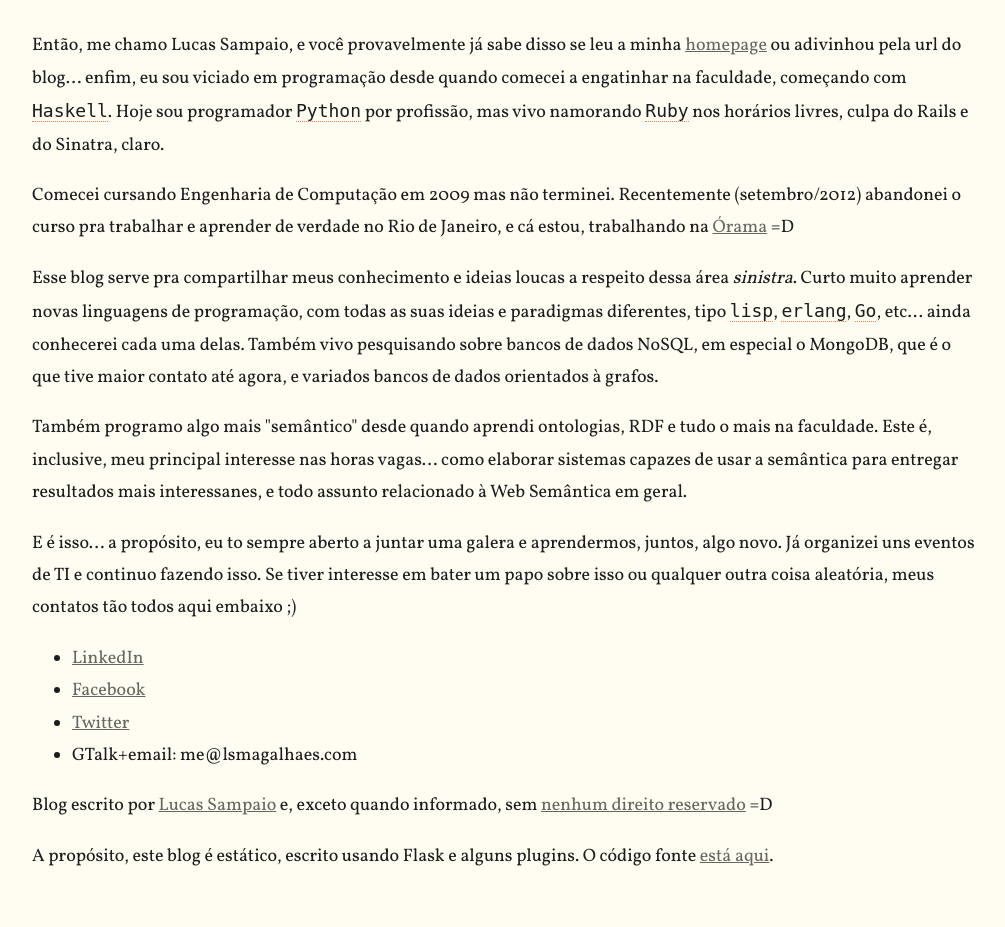
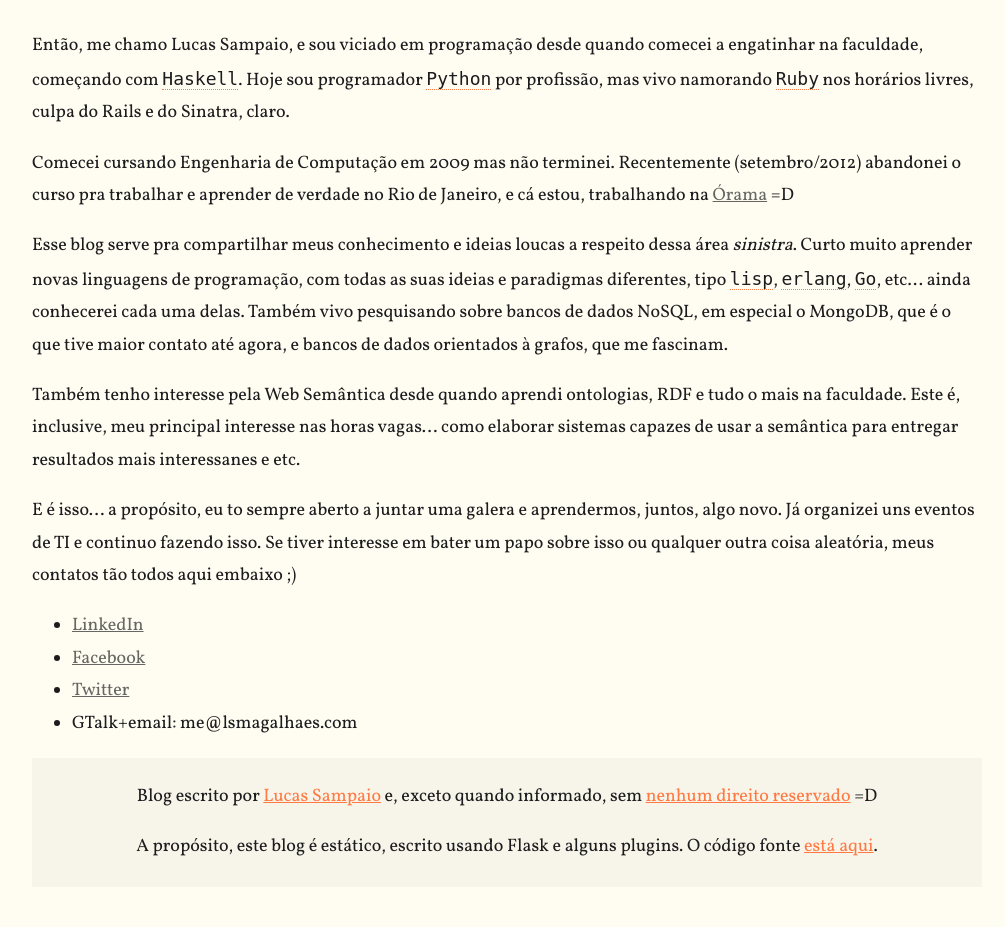
Before and after one commit to lucassmagal/blog, a Flask app: page /sobre/ in a window 1280 px wide. Shown: the part 109-1036 px from the top of the page, without its empty margins (133-1138 px from the left). Before the commit the page ends 975 px from the top, so only its background shows below. Run offline with Flask 2, Linux system fonts and the light colour scheme; some libraries are stand-ins or nearby versions.

Commit message:
Novo tema finalizado

```diff
--- a/static/css/styles.css
+++ b/static/css/styles.css
@@ -139,10 +139,67 @@ pre code {
     font-size: 0.9em;
 }
 
+#posts {
+    margin: 0 0 40px 0;
+}
+
+#posts ul {
+    padding: 0;
+    list-style: none;
+}
+
+    #posts ul li {
+        margin: 15px 0;
+    }
+
+    #posts ul a {
+        text-decoration: none;
+        padding-right: 20px;
+    }
+
+    #posts ul a.via {
+        padding-right: 5px;
+        font-weight: normal;
+    }
+
 .clear {
     clear: both;
 }
 
 .comments {
-    margin: 60px 0 60px 0;
+    margin: 40px 0 40px 0;
 }
+
+#footer {
+    box-sizing: border-box;
+    -moz-box-sizing: border-box;
+    -webkit-box-sizing: border-box;
+
+    padding: 5px;
+    margin-bottom: 40px;
+    text-align: center;
+    background: #F7F4E9;
+}
+
+    #footer a {
+        color: #FF7943;
+    }
+
+@media screen and (max-width: 600px) {
+    body {
+        font-size: 14px;
+    }
+
+    nav ul li {
+        display: block;
+        margin-left: 20px;
+    }
+
+    h2 {
+        font-size: 1.6em;
+    }
+
+    #posts span {
+        display: block;
+    }
+}
--- a/static/less/styles.less
+++ b/static/less/styles.less
@@ -208,7 +208,6 @@ nav {
         a {
             font-size: 1.2em;
             text-decoration: none;
-            color: @text-color;
             font-weight: bold;
             padding-right: 20px;
 
--- a/templates/index.html
+++ b/templates/index.html
@@ -40,7 +40,7 @@
 </section>
 
 <section id="posts">
-    <h2>Os dez mais recentes</h2>
+    <h2>Outros posts recentes</h2>
 
     <ul>
         {% for post in posts %}
@@ -57,5 +57,7 @@
             </li>
         {% endfor %}
     </ul>
+
+    <a href="">&rarr; Todos os artigos</a>
 </section>
 {% endblock %}
--- a/templates/post.html
+++ b/templates/post.html
@@ -5,7 +5,7 @@
 {% endblock %}
 
 {% block content %}
-<section>
+<section id="post">
     <header>
         <h2>
             {% if post.link %}
--- a/templates/sobre.html
+++ b/templates/sobre.html
@@ -12,9 +12,7 @@ Sobre - L. S. Magalhães
 
     <article>
         <p>
-            Então, me chamo Lucas Sampaio, e você provavelmente já sabe disso
-            se leu a minha <a href="http://lsmagalhaes.com/">homepage</a> ou
-            adivinhou pela url do blog... enfim, eu sou
+            Então, me chamo Lucas Sampaio, e sou
             viciado em programação desde quando comecei a engatinhar na faculdade,
             começando com <code>Haskell</code>. Hoje sou programador
             <code>Python</code> por profissão, mas vivo namorando <code>Ruby</code>
@@ -33,15 +31,15 @@ Sobre - L. S. Magalhães
             paradigmas diferentes, tipo <code>lisp</code>, <code>erlang</code>,
             <code>Go</code>, etc... ainda conhecerei cada uma delas. Também
             vivo pesquisando sobre bancos de dados NoSQL, em especial o MongoDB,
-            que é o que tive maior contato até agora, e variados bancos de dados
-            orientados à grafos.
+            que é o que tive maior contato até agora, e bancos de dados orientados
+            à grafos, que me fascinam.
         </p>
         <p>
-            Também programo algo mais "semântico" desde quando
+            Também tenho interesse pela Web Semântica desde quando
             aprendi ontologias, RDF e tudo o mais na faculdade.  Este é, inclusive,
             meu principal interesse nas horas vagas... como elaborar sistemas
-            capazes de usar a semântica para entregar resultados mais interessanes,
-            e todo assunto relacionado à Web Semântica em geral.
+            capazes de usar a semântica para entregar resultados mais interessanes
+            e etc.
         </p>
         <p>
             E é isso... a propósito, eu to sempre aberto a juntar uma galera
```
